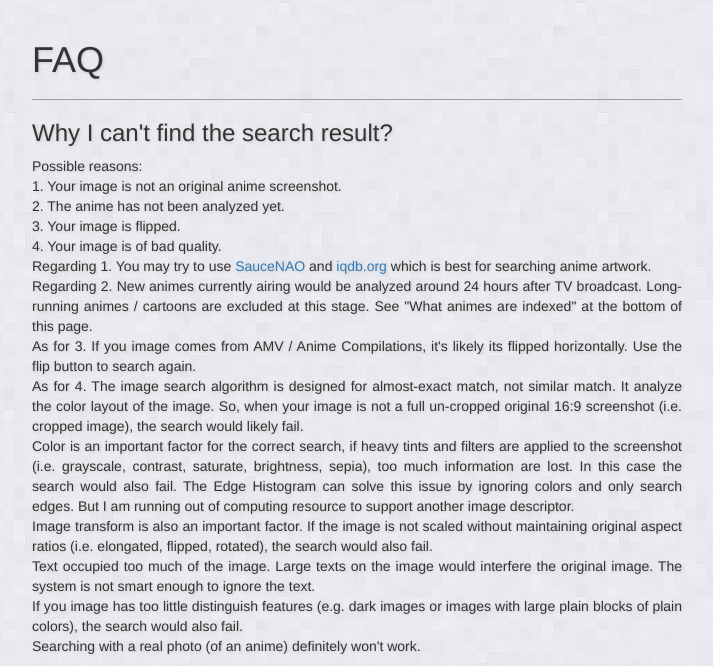
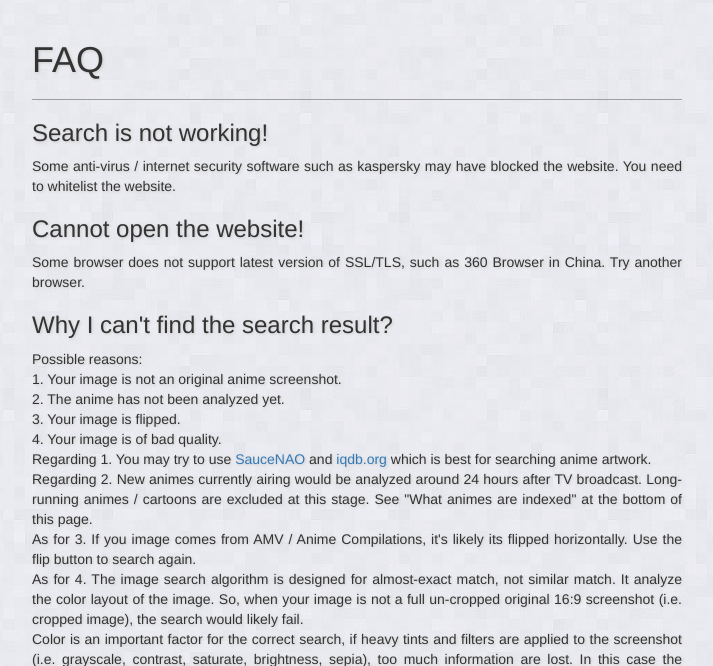
Before and after one commit to soruly/trace.moe, a PHP site: page /solr/faq in a window 1280 px wide. Shown: the part 52-718 px from the top of the page, without its empty margins (283-996 px from the left). Run offline with PHP 8.4, Linux system fonts and the light colour scheme.

Commit message:
Update FAQ

```diff
--- a/faq.php
+++ b/faq.php
@@ -25,6 +25,10 @@
 </nav>
 <div class="container">
 <div class="page-header"><h1>FAQ</h1></div>
+<h3>Search is not working!</h3>
+<p>Some anti-virus / internet security software such as kaspersky may have blocked the website. You need to whitelist the website.</p>
+<h3>Cannot open the website!</h3>
+<p>Some browser does not support latest version of SSL/TLS, such as 360 Browser in China. Try another browser.</p>
 <h3>Why I can't find the search result?</h3>
 <p>
 Possible reasons:<br>
```
